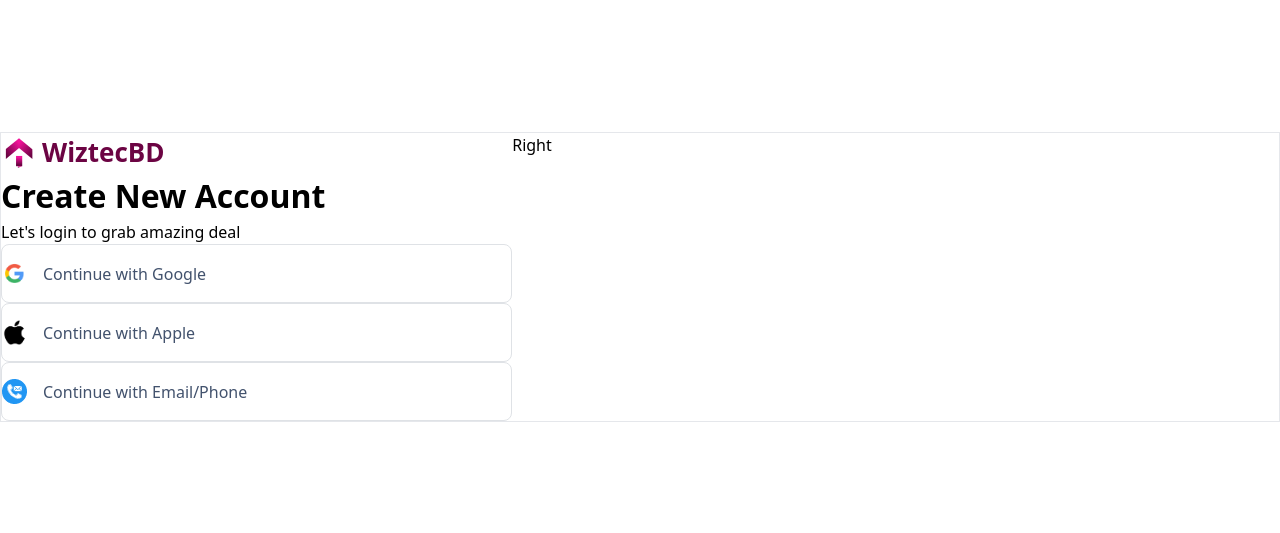
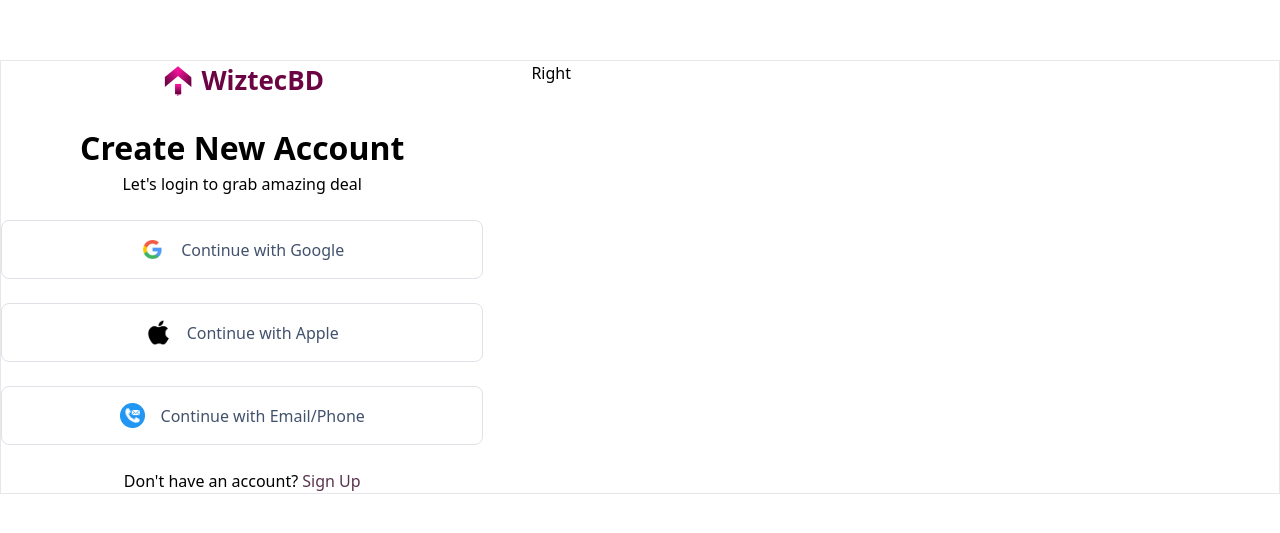
Before and after one commit to nishathub/wiztec-bd, a React (Vite) app: page /auth/login in a window 1280 px wide. Shown: the part 123-656 px from the top of the page. Built offline with nearby package versions, Linux system fonts and the light colour scheme.

Commit message:
login page left part done

```diff
--- a/package.json
+++ b/package.json
@@ -16,7 +16,7 @@
     "match-sorter": "^6.3.4",
     "react": "^18.3.1",
     "react-dom": "^18.3.1",
-    "react-icons": "^5.3.0",
+    "react-icons": "^5.5.0",
     "react-router-dom": "^6.30.2",
     "sort-by": "^1.2.0"
   },
--- /dev/null
+++ b/src/components/LoginForm/LoginForm.jsx
@@ -0,0 +1,68 @@
+import { useState } from "react";
+import { FaRegEye, FaRegEyeSlash } from "react-icons/fa";
+
+const LoginForm = () => {
+  const [isPasswordShown, setPasswordShown] = useState(false);
+  return (
+    <div className="w-full">
+      <div className="mb-4 flex items-center gap-4">
+        <p className="border-t border-[#DFE2E6] flex-grow"></p>
+        <p className="">Or</p>
+        <p className="border-t border-[#DFE2E6] flex-grow"></p>
+      </div>
+      <form className="space-y-4 lg:space-y-6">
+        <div className="relative">
+          <label className="absolute left-4 top-1">
+            <p className="text-[12px] text-[#42526D]">Email</p>
+          </label>
+          <input
+            className="w-full px-4 pt-6 pb-2 rounded-[8px] bg-[#F5F6F7] focus:outline-none border border-[#DFE2E6] text-[16px]"
+            type="email"
+            name="email"
+            required
+          />
+        </div>
+        <div className="relative">
+          <button
+            onClick={() => setPasswordShown(!isPasswordShown)}
+            className="absolute right-5 top-1/3"
+          >
+            {!isPasswordShown ? (
+              <p>
+                <FaRegEye className="text-[#94A3B8] w-[22px]"></FaRegEye>
+              </p>
+            ) : (
+              <p>
+                <FaRegEyeSlash className="text-[#94A3B8] w-[22px]"></FaRegEyeSlash>
+              </p>
+            )}
+          </button>
+          <label className="absolute left-4 top-1">
+            <p className="text-[12px] text-[#42526D]">Password</p>
+          </label>
+          <input
+            className="w-full px-4 pt-6 pb-2 rounded-[8px] bg-[#F5F6F7] focus:outline-none border border-[#DFE2E6]"
+            type={isPasswordShown ? "text" : "password"}
+            name="password"
+            required
+          />
+        </div>
+        <div className="flex items-center justify-between">
+          <div className="flex gap-2">
+            <div className="form-control">
+              <label className="label cursor-pointer">
+                <input type="checkbox" className="checkbox border" />
+              </label>
+            </div>
+            <p className="text-[16px]">Remember me</p>
+          </div>
+          <a className="underline" href="#">
+            Forgot Password?
+          </a>
+        </div>
+      </form>
+    </div>
+  );
+};
+
+export default LoginForm;
--- a/src/pages/Login.jsx
+++ b/src/pages/Login.jsx
@@ -1,25 +1,33 @@
+import { useState } from "react";
 import WizLogo from "../components/Logo/WizLogo";
+import LoginForm from "../components/LoginForm/LoginForm";
 
 const Login = () => {
-  const AuthButton = ({ source, altText, providerName }) => {
+  const [isManualLogin, setManualLogin] = useState(false);
+  const AuthButton = ({ onClick, source, altText, providerName }) => {
     return (
-      <div className="py-4 border border-[#DFE2E6] rounded-[8px] flex items-center gap-4">
+      <button
+        onClick={onClick}
+        className="py-4 border border-[#DFE2E6] rounded-[8px] flex items-center justify-center w-full text-center gap-4"
+      >
         <img className="w-[25px]" src={source} alt={altText} />
         <p className="text-[#42526D] text-[16px] leading-[150%]">
           Continue with {providerName}
         </p>
-      </div>
+      </button>
     );
   };
   return (
-    <div className="max-w-7xl w-full mx-auto grid grid-col-1 lg:grid-cols-5 border text-black">
+    <div className="max-w-7xl w-full mx-auto grid grid-col-1 lg:grid-cols-5 gap-12 border text-black">
       {/* Login Box  */}
-      <div className="lg:col-span-2">
+      <div className="lg:col-span-2 flex flex-col items-center gap-4 lg:gap-6">
         <WizLogo></WizLogo>
+        <div className="text-center">
           <h2 className="text-[32px] font-semibold ">Create New Account</h2>
           <p className="text-[16px] leading-[150%]">
             Let's login to grab amazing deal
           </p>
+        </div>
         <AuthButton
           source="../../src/assets/Images/LoginPage/google.png"
           altText="google-icon"
@@ -30,12 +38,20 @@
           altText="apple-icon"
           providerName="Apple"
         ></AuthButton>
+        {!isManualLogin && (
           <AuthButton
+            onClick={() => setManualLogin(true)}
             source="../../src/assets/Images/LoginPage/Vector-email-phone.png"
             altText="phone-icon"
             providerName="Email/Phone"
           ></AuthButton>
+        )}
+        {isManualLogin && <LoginForm></LoginForm>}
 
+        <p className="text-[16px] font-[500]">
+          Don't have an account?{" "}
+          <span className="text-[#59344F]">Sign Up</span>
+        </p>
       </div>
 
       {/* City Image  */}
```
Also changed, not shown: 1 other file (tests, documents, lock files or other folders). Lines whose indentation alone changed are shown as unchanged.
